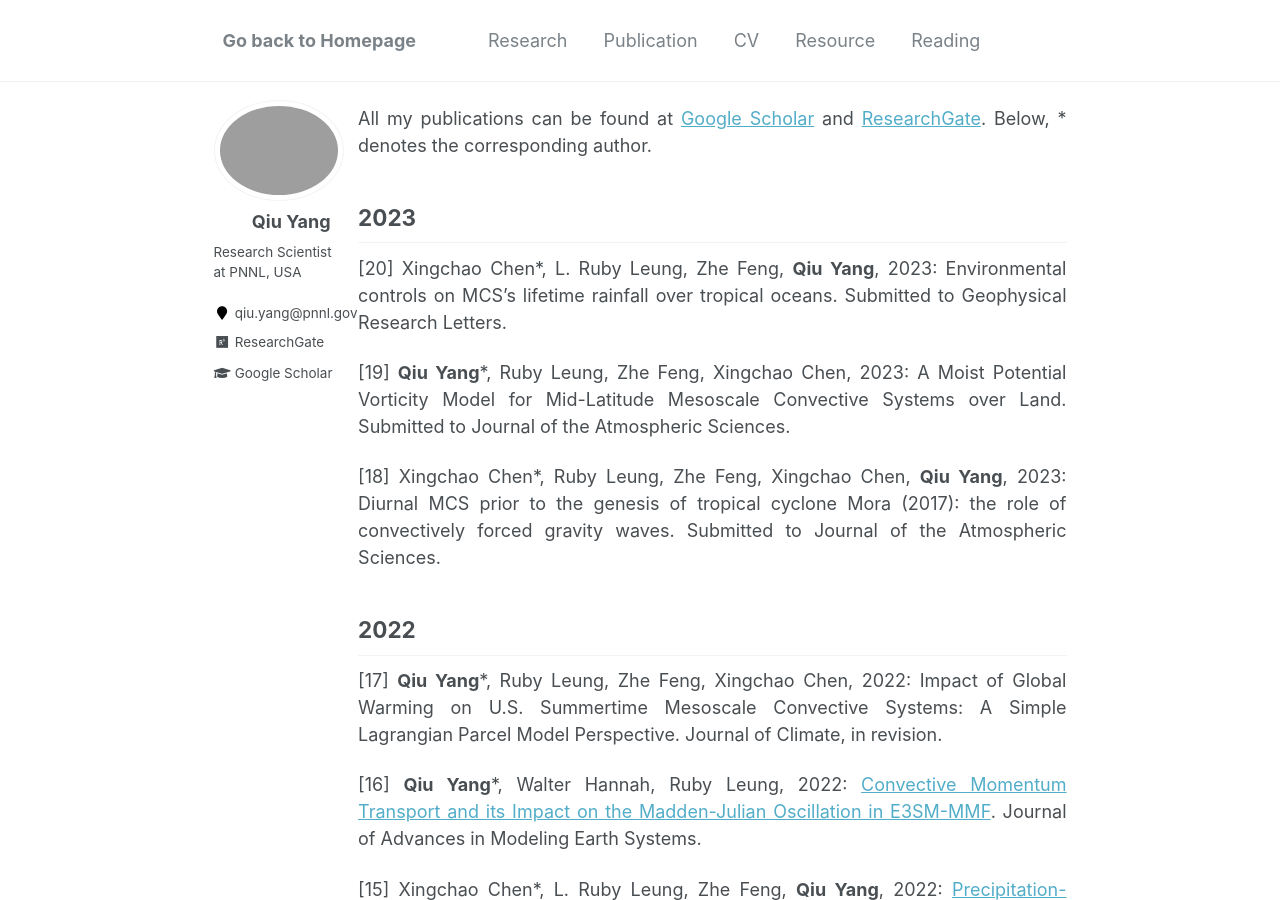
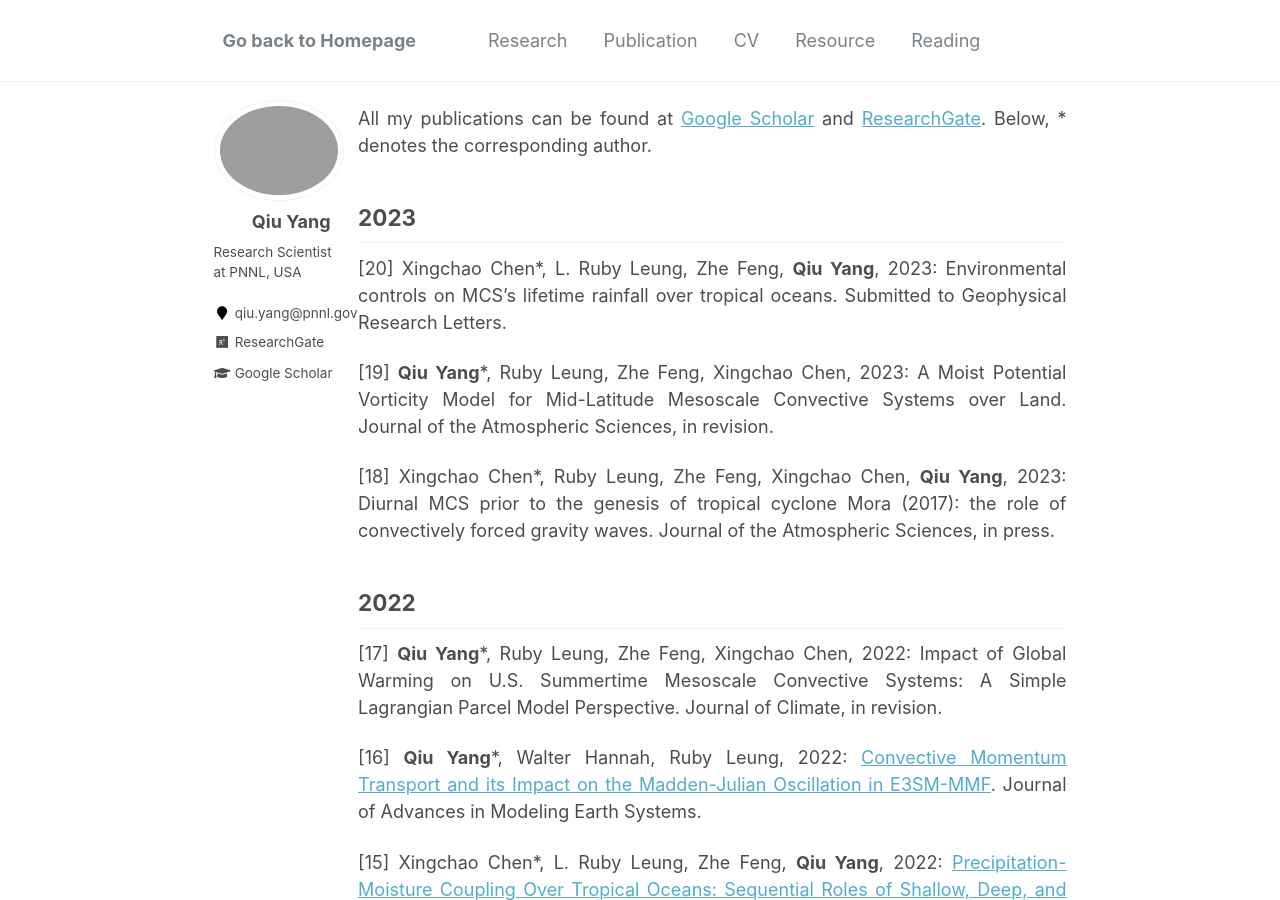
Before and after one commit to qiuyang50/qiuyang50.github.io, a Jekyll site: the page built from _pages/publication.md, in a window 1280 px wide and 900 px high. Built offline with Jekyll 4.4.1, drawn with Linux system fonts in a browser that asks for light colours.

Commit message:
Update publication.md

```diff
--- a/_pages/publication.md
+++ b/_pages/publication.md
@@ -10,9 +10,9 @@ All my publications can be found at [Google Scholar](https://scholar.google.com/
 -
 [20] Xingchao Chen*, L. Ruby Leung, Zhe Feng, **Qiu Yang**, 2023: Environmental controls on MCS's lifetime rainfall over tropical oceans. Submitted to Geophysical Research Letters.
 
-[19] **Qiu Yang***, Ruby Leung, Zhe Feng, Xingchao Chen, 2023: A Moist Potential Vorticity Model for Mid-Latitude Mesoscale Convective Systems over Land. Submitted to Journal of the Atmospheric Sciences.
+[19] **Qiu Yang***, Ruby Leung, Zhe Feng, Xingchao Chen, 2023: A Moist Potential Vorticity Model for Mid-Latitude Mesoscale Convective Systems over Land. Journal of the Atmospheric Sciences, in revision.
 
-[18] Xingchao Chen*, Ruby Leung, Zhe Feng, Xingchao Chen, **Qiu Yang**, 2023: Diurnal MCS prior to the genesis of tropical cyclone Mora (2017): the role of convectively forced gravity waves. Submitted to Journal of the Atmospheric Sciences.
+[18] Xingchao Chen*, Ruby Leung, Zhe Feng, Xingchao Chen, **Qiu Yang**, 2023: Diurnal MCS prior to the genesis of tropical cyclone Mora (2017): the role of convectively forced gravity waves. Journal of the Atmospheric Sciences, in press.
 
 2022
 -
```
